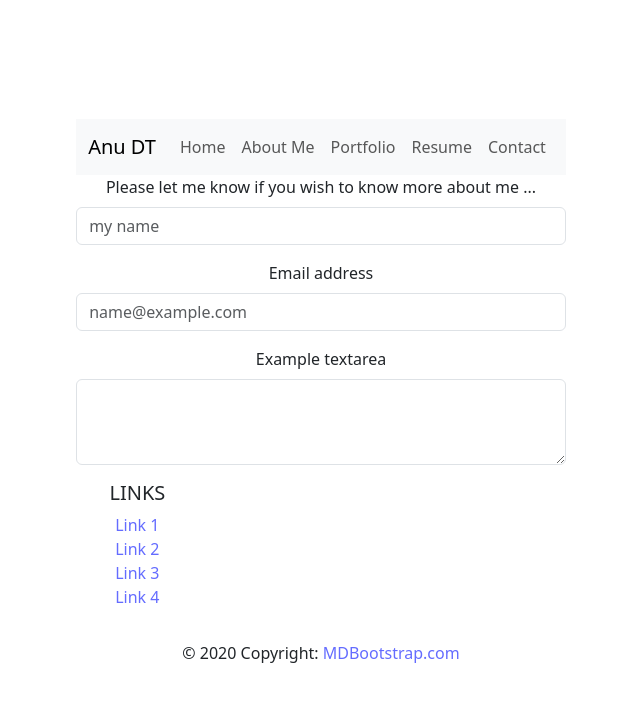
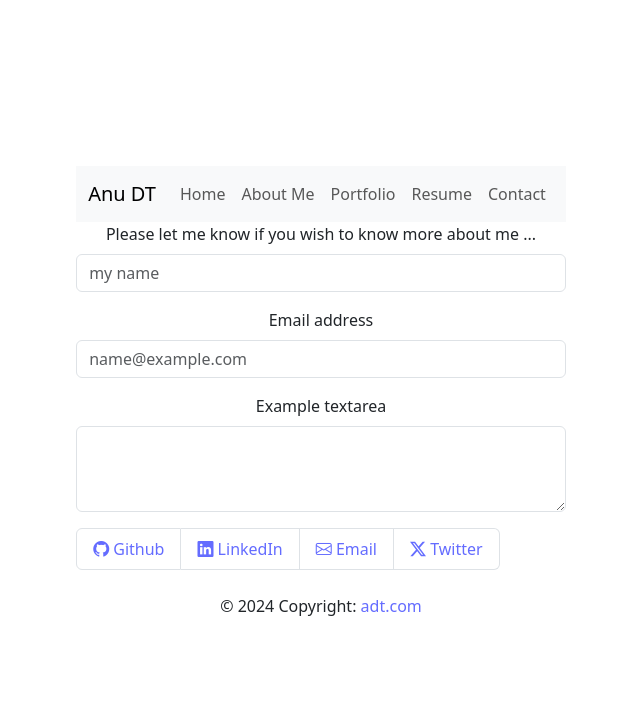
Before and after one commit to ANUDT/portfolioweek20, a React (Vite) app: page /contact in a window 1280 px wide. Shown: the top 702 px of the page, without its empty margins (319-959 px from the left). Built offline with nearby package versions, Linux system fonts and the light colour scheme.

Commit message:
hyperlinks and icons imported from bootstrap

```diff
--- a/package.json
+++ b/package.json
@@ -12,6 +12,7 @@
   "dependencies": {
     "@popperjs/core": "^2.11.8",
     "bootstrap": "^5.3.3",
+    "bootstrap-icons": "^1.11.3",
     "react": "^18.3.1",
     "react-bootstrap": "^2.10.4",
     "react-dom": "^18.2.0",
--- a/src/components/footer.jsx
+++ b/src/components/footer.jsx
@@ -1,22 +1,23 @@
-
-// import { Container } from "react-bootstrap";
+import "bootstrap-icons/font/bootstrap-icons.css"
+import ListGroup from 'react-bootstrap/ListGroup';
 
 
 function Footer() {
   return (
     <footer>
-    <div className="col-md-3 mb-md-0 mb-3 display-flex">
-    <h5 className="text-uppercase">Links</h5>
-    <ul className="list-unstyled">
-        <li><a href="#!">Link 1</a></li>
-        <li><a href="#!">Link 2</a></li>
-        <li><a href="#!">Link 3</a></li>
-        <li><a href="#!">Link 4</a></li>
-    </ul>
+      <center>
+        {['lg'].map((breakpoint) => (
+        <ListGroup key={breakpoint} horizontal={breakpoint} className="my-2">
+          <ListGroup.Item><a href="https://github.com/ANUDT/portfolioweek20"><i className="bi bi-github"></i> Github </a></ListGroup.Item>
+          <ListGroup.Item><a href="https://linkedin.com/anudt"><i className="bi bi-linkedin"></i> LinkedIn </a></ListGroup.Item>
+          <ListGroup.Item><a href="mailto:raswarup@gmail.com"><i className="bi bi-envelope"></i> Email </a></ListGroup.Item>
+          <ListGroup.Item><a href="https://twitter.com"><i className="bi bi-twitter-x"></i> Twitter </a></ListGroup.Item>
+        </ListGroup>
+      ))}
+    <div className="footer-copyright text-center py-3">© 2024 Copyright:
+  <a href="https://adt.com/"> adt.com</a>
 </div>
-  <div className="footer-copyright text-center py-3">© 2020 Copyright:
-  <a href="https://mdbootstrap.com/"> MDBootstrap.com</a>
-</div>
+</center>
 </footer>
 );
 }
```
Also changed, not shown: 1 other file (tests, documents, lock files or other folders).
